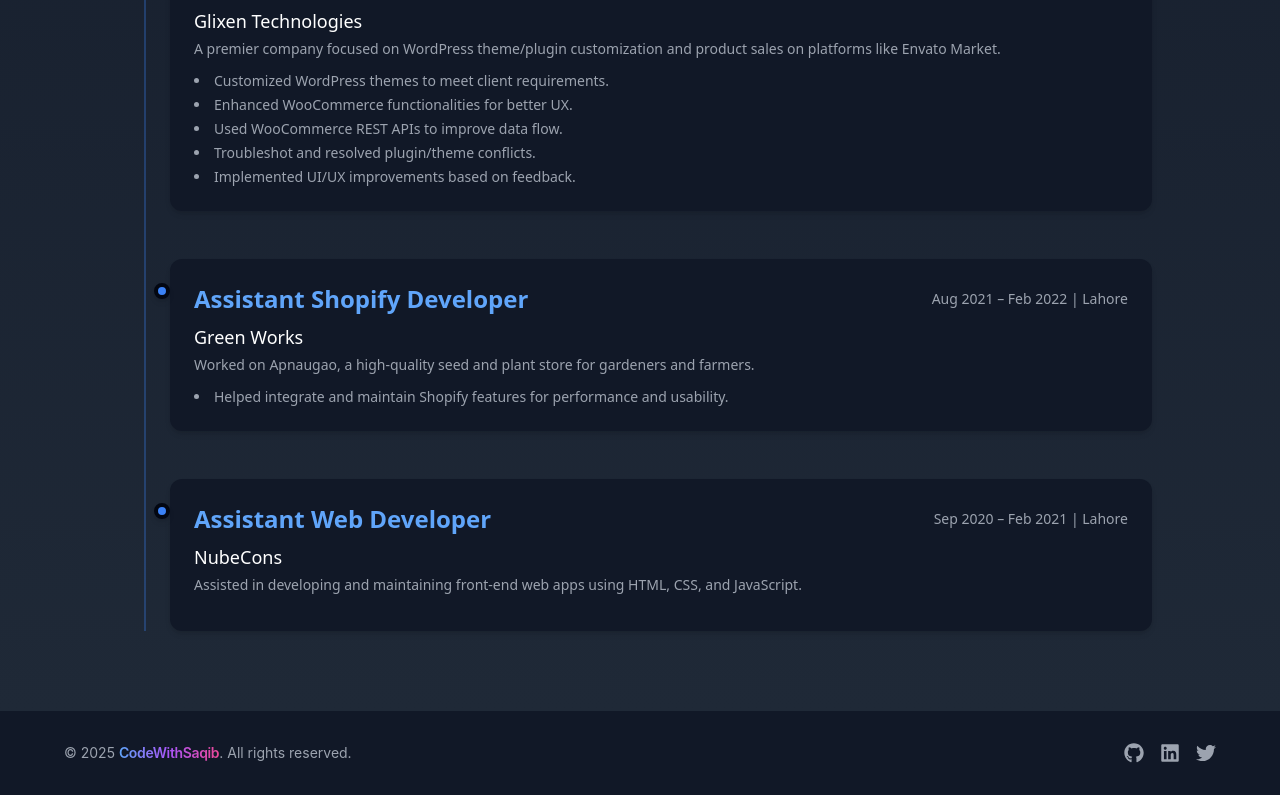
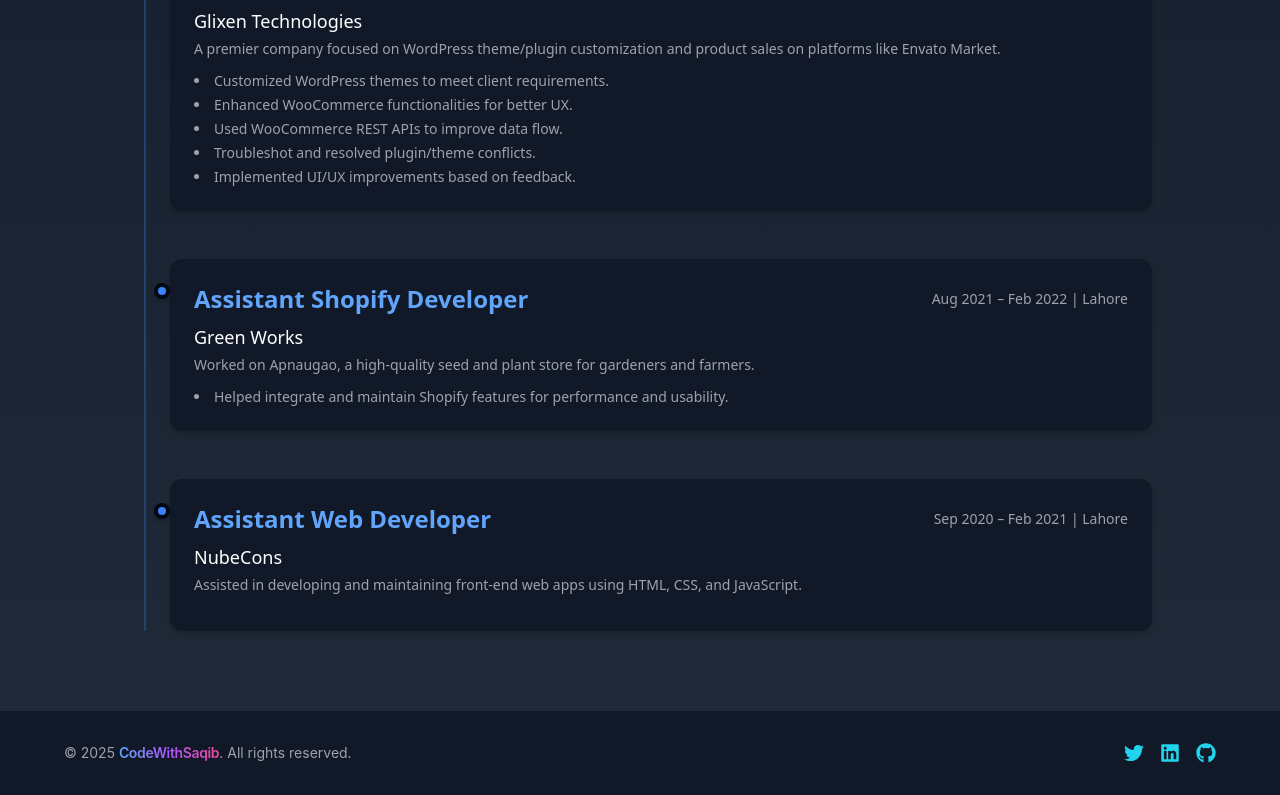
Before and after one commit to SaqiRao/Portfolio-in-React, a React (Create React App) app: page /experience in a window 1280 px wide. Shown: the part 1057-1852 px from the top of the page. Built offline with nearby package versions, Linux system fonts and the light colour scheme.

Commit message:
update section title color

```diff
--- a/src/components/Footer.js
+++ b/src/components/Footer.js
@@ -6,33 +6,37 @@
     <footer className="bg-gray-900 text-gray-400 py-8 px-6">
       <div className="max-w-6xl mx-auto flex flex-col md:flex-row items-center justify-between gap-4">
         <p className="text-sm">
-          © {new Date().getFullYear()} <span className="text-transparent bg-clip-text bg-gradient-to-r from-blue-400 via-purple-500 to-pink-500 tracking-tight font-semibold">CodeWithSaqib</span>. All rights reserved.
+          © {new Date().getFullYear()}{" "}
+          <span className="text-transparent bg-clip-text bg-gradient-to-r from-blue-400 via-purple-500 to-pink-500 tracking-tight font-semibold">
+            CodeWithSaqib
+          </span>
+          . All rights reserved.
         </p>
 
-        <div className="flex space-x-4 text-xl">
+        <div className="flex space-x-4 text-xl text-cyan-400">
           <a
-            href="https://github.com/SaqiRao"
+            href="https://instagram.com/"
             target="_blank"
             rel="noopener noreferrer"
-            className="hover:text-white transition-colors"
+            aria-label="Instagram"
           >
-            <FaGithub />
+            <FaTwitter className="hover:text-pink-500" />
           </a>
           <a
             href="https://www.linkedin.com/in/saqibraowordpressdeveloper/"
             target="_blank"
             rel="noopener noreferrer"
-            className="hover:text-white transition-colors"
+            aria-label="LinkedIn"
           >
-            <FaLinkedin />
+            <FaLinkedin className="hover:text-[#0077b5]" />
           </a>
           <a
-            href="https://twitter.com/yourhandle"
+            href="https://github.com/SaqiRao"
             target="_blank"
             rel="noopener noreferrer"
-            className="hover:text-white transition-colors"
+            aria-label="GitHub"
           >
-            <FaTwitter />
+            <FaGithub className="hover:text-white" />
           </a>
         </div>
       </div>
```
